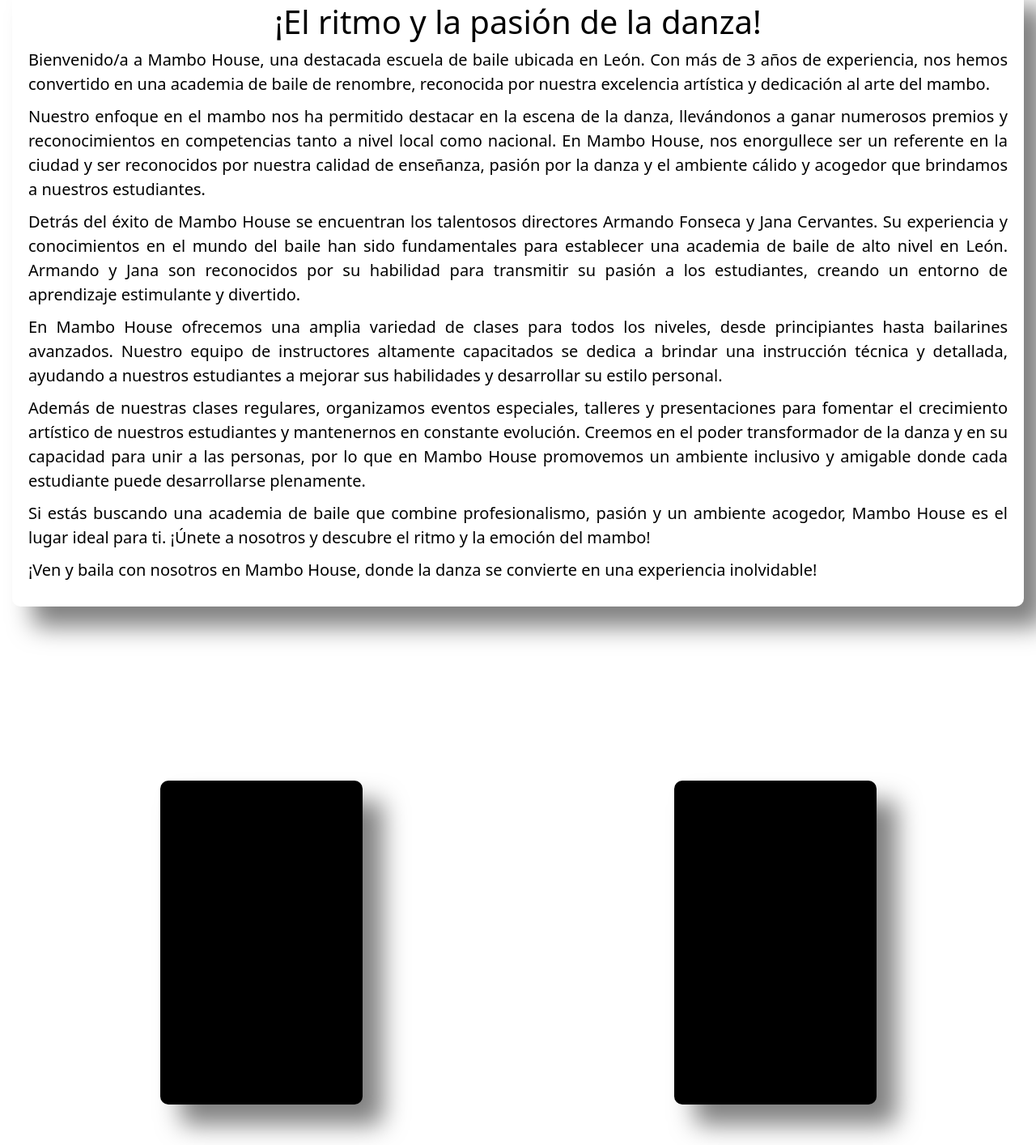
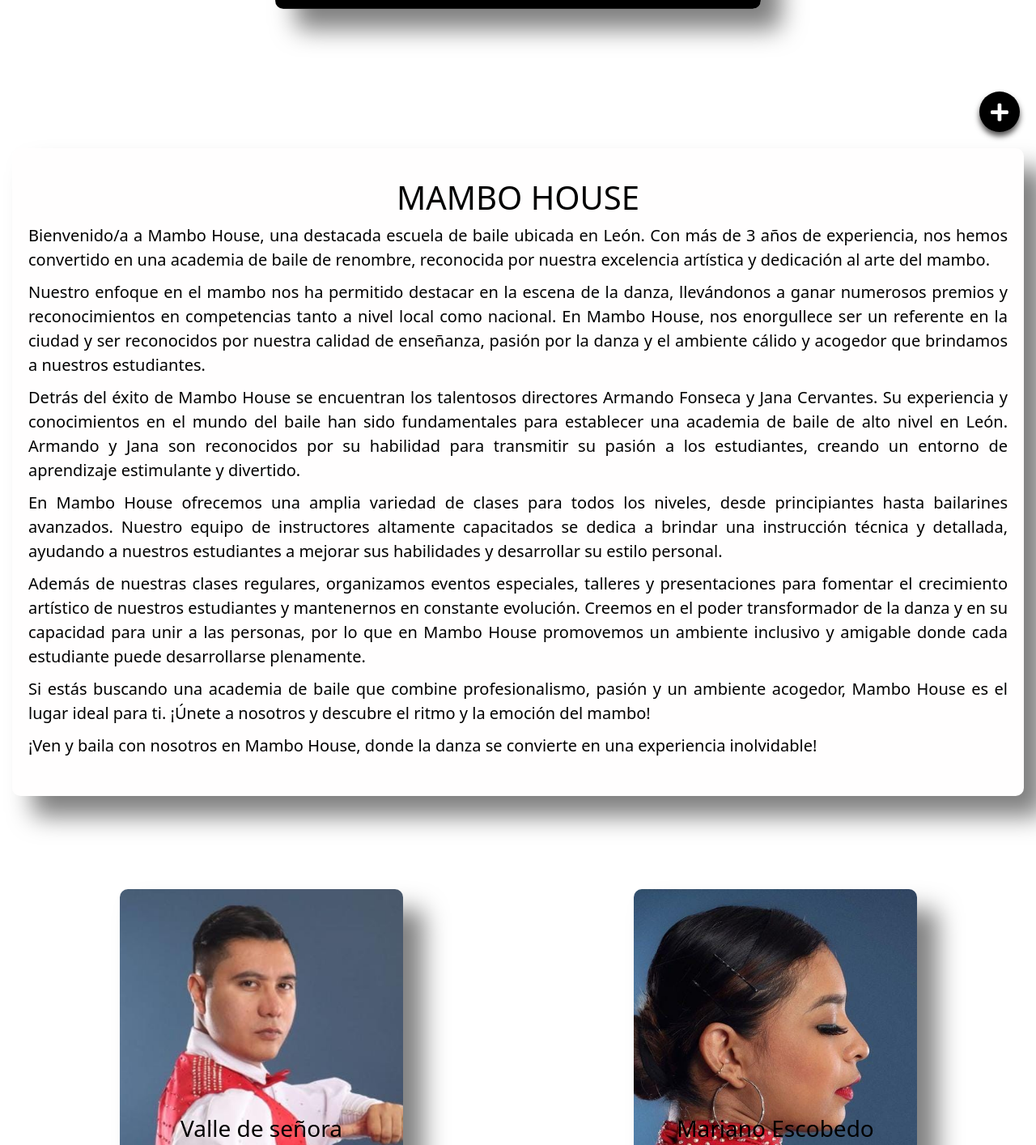
Before and after one commit to LuisAlvarado25/MH, a plain HTML site: page index.html in a window 1280 px wide. Shown: the part 617-2031 px from the top of the page at 81% size. Drawn offline with nearby package versions, Linux system fonts and the light colour scheme.

Commit message:
Se agregaron estilos

```diff
--- a/CSS/index.css
+++ b/CSS/index.css
@@ -21,9 +21,9 @@ div[id] {
 .Home {
   display: flex;
   max-width: 100%;
-  height: 600px;
+  height: 100vh;
   padding-top: 56px;
-  background: rgb(255, 255, 255);
+
   color: white;
 }
 .Home-container {
@@ -44,11 +44,14 @@ div[id] {
 
 .About {
   border-radius: 20px;
+  display: flex;
+  align-items: center;
   text-align: justify;
   padding: 20px;
   margin:0 15px 15px 15px;
   width:calc(100% - 30px);
-  background: rgb(255, 255, 255);
+  min-height: 100vh;
+  background: rgb(255, 254, 254);
   backdrop-filter: blur(50px);
   border-radius: 10px;
   box-shadow: 25px 25px 30px rgba(0, 0, 0, 0.5);
@@ -84,8 +87,8 @@ div[id] {
 .School-card {
   position: relative;
   margin: 10px;
-  width: 250px;
-  height: 400px;
+  width: 350px;
+  height: 600px;
 }
 
 .School-card h3 {
@@ -99,12 +102,32 @@ div[id] {
   backface-visibility: hidden;
   border-radius: 10px;
   box-shadow: 25px 25px 30px rgba(0, 0, 0, 0.5);
+
   transition: 1s;
 }
 .card-front {
   backface-visibility: hidden;
-  background-color: rgb(0, 0, 0);
+
   transform: perspective(500px) rotateY(0deg);
+}
+.Sucursal1{
+  background: url(../Imagenes/AF.jpg);
+  background-position: center;
+  background-size: cover;
+  color: black;
+  display: flex;
+  align-items: center;
+  justify-content: center;
+
+}
+.Sucursal2{
+  background: url(../Imagenes/JC.jpg);
+  background-position: center;
+  background-size: cover;
+  color: black;
+  display: flex;
+  align-items: center;
+  justify-content: center;
 }
 .card-back {
   background-color: rgb(70, 70, 70);
@@ -125,4 +148,127 @@ div[id] {
   width: 100%;
   background-color: #000000;
   color: rgb(0, 0, 0);
+  display: flex;
 }
+ul.socialIcons {
+  padding: 0;
+  text-align: center;
+}
+
+.socialIcons li {
+  background-color: yellow;
+  list-style: none;
+  display: inline-block;
+  margin: 4px;
+  border-radius: 2em;
+  overflow: hidden;
+}
+
+.socialIcons li a {
+  display: block;
+  padding: 0.5em;
+  min-width: 1.28571429em;
+  max-width: 1.28571429em;
+  height: 1.28571429em;
+  white-space: nowrap;
+  line-height: 1.5em; /*it's working only when you write text with icon*/
+  transition: 0.5s;
+  text-decoration: none;
+  font-family: arial;
+  color: #fff;
+}
+
+.socialIcons li i {
+  margin-right: 0.5em;
+}
+
+.socialIcons li:hover a {
+  max-width: 200px;
+  padding-right: 1em;
+}
+
+.socialIcons .facebook {
+  background-color: #3b5998;
+  box-shadow: 0 0 16px #3b5998;
+}
+
+.socialIcons .twitter {
+  background-color: #00aced;
+  box-shadow: 0 0 16px #00aced;
+}
+
+.socialIcons .instagram {
+  background-color: #cd486b;
+  box-shadow: 0 0 16px #cd486b;
+}
+
+.socialIcons .pinterest {
+  background-color: #c92228;
+  box-shadow: 0 0 16px #c92228;
+}
+
+.socialIcons .steam {
+  background-color: #666666;
+  box-shadow: 0 0 16px #666666;
+}
+
+/* Social Media */
+.fabs {
+  position: fixed;
+  right: 20px;
+  bottom: 20px;
+}
+
+.action {
+  background: rgb(0, 0, 0);
+  height: 50px;
+  width: 50px;
+  border-radius: 50%;
+  box-shadow: 0 5px 7px 0px rgb(80, 79, 79);
+  transition: background-color 0.4s ease-in-out;
+}
+
+.action i {
+  position: absolute;
+  color: white;
+  left: 50%;
+  top: 50%;
+  transform: translate(-50%, -50%);
+  font-size: 25px;
+  cursor: pointer;
+}
+
+.action:hover {
+  background-color: rgb(0, 0, 0);
+}
+
+.btn {
+  position: absolute;
+  height: 35px;
+  width: 35px;
+  border-radius: 50%;
+}
+
+.btn i {
+  position: absolute;
+  font-size: 18px;
+  color: white;
+  left: 50%;
+  top: 50%;
+  transform: translate(-50%, -50%);
+}
+
+.btns {
+  position: absolute;
+  bottom: 0px;
+  margin-bottom: 5px;
+  height: 35px;
+  width: 35px;
+  transition: 0.3s ease-in-out;
+  left: 50%;
+  transform: translateX(-50%);
+  z-index: -1;
+}
+.btns.open {
+  bottom: 50px;
+}
--- a/JS/index.js
+++ b/JS/index.js
@@ -22,3 +22,35 @@ window.sr = ScrollReveal();
     origin: 'left',
     distance: '400px'
   });
+
+  sr.reveal('.title', {
+    duration:4000,
+    origin: 'left',
+    distance: '400px'
+  });
+
+  // Social Media
+  function toggleBtn() {
+    const Btns = document.querySelector(".btns");
+    const add = document.getElementById("add");
+    const remove = document.getElementById("remove");
+    const btn = document.querySelector(".btns").querySelectorAll("a");
+    Btns.classList.toggle("open");
+    if (Btns.classList.contains("open")) {
+      remove.style.display = "block";
+      add.style.display = "none";
+      btn.forEach((e, i) => {
+        setTimeout(() => {
+          bottom = 40 * i;
+          e.style.bottom = bottom + "px";
+          console.log(e);
+        }, 100 * i);
+      });
+    } else {
+      add.style.display = "block";
+      remove.style.display = "none";
+      btn.forEach((e, i) => {
+        e.style.bottom = "0px";
+      });
+    }
+  }
--- a/index.html
+++ b/index.html
@@ -14,8 +14,13 @@
   <script src="https://ajax.googleapis.com/ajax/libs/jquery/3.5.1/jquery.min.js"></script>
   <script src="./JS/Animations.js"></script>
   <!-- Custom Styles -->
+  <link
+  rel="stylesheet"
+  href="https://cdnjs.cloudflare.com/ajax/libs/font-awesome/5.11.2/css/all.css"
+/>
+
+  <link href="https://cdnjs.cloudflare.com/ajax/libs/font-awesome/6.4.0/css/brands.min.css" rel="stylesheet">
   <link href="CSS/index.css" rel="stylesheet" />
-
 </head>
 
 <body>
@@ -59,7 +64,7 @@
   <!-- About -->
   <div id="About" class="About box">
     <div class="description">
-      <h1 class="title">¡El ritmo y la pasión de la danza!</h1>
+      <h1 class="title">MAMBO HOUSE</h1>
       <p>Bienvenido/a a Mambo House, una destacada escuela de baile ubicada en León. Con más de 3 años de experiencia,
         nos hemos convertido en una academia de baile de renombre, reconocida por nuestra excelencia artística y
         dedicación al arte del mambo.</p>
@@ -87,13 +92,17 @@
   <!-- Services -->
   <div id="School" class="School box">
     <div class="School-card">
-      <div class="card-front"></div>
+      <div class="card-front Sucursal1">
+        <h3>Valle de señora</h3>
+      </div>
       <div class="card-back">
         <h3>Valle de señora</h3>
       </div>
     </div>
-    <div class="School-card">
-      <div class="card-front"></div>
+    <div class="School-card ">
+      <div class="card-front Sucursal2">
+        <h3>Mariano Escobedo</h3>
+      </div>
       <div class="card-back">
         <h3>Valle de señora</h3>
       </div>
@@ -104,6 +113,26 @@
 
   </div>
 
+  <!-- SocialMedia -->
+  <div class="fabs" onclick="toggleBtn()">
+    <div class="action">
+      <i class="fas fa-plus" id="add"></i>
+      <i class="fas fa-times" id="remove" style="display: none"></i>
+    </div>
+
+    <div class="btns">
+      <a href="https://www.facebook.com/Mambohouse77/?mibextid=ZbWKwL" class="btn" style="background: #3b5999"
+        ><i class="fab fa-facebook-f"></i
+      ></a>
+      <a href="#" class="btn" style="background: #25D366"
+        ><i class="fab fa-whatsapp"></i
+      ></a>
+      <a href="https://instagram.com/the.mambohouse?igshid=MzRlODBiNWFlZA==" class="btn" style="background:#e4405f"
+        ><i class="fab fa-instagram"></i
+      ></a>
+    </div>
+  </div>
+
   <script src="JS/index.js"></script>
   <script src="https://cdn.jsdelivr.net/npm/bootstrap@5.3.0/dist/js/bootstrap.min.js"
     integrity="sha384-fbbOQedDUMZZ5KreZpsbe1LCZPVmfTnH7ois6mU1QK+m14rQ1l2bGBq41eYeM/fS"
```
Also changed, not shown: Imagenes/AF.jpg (added), Imagenes/JC.jpg (added).
